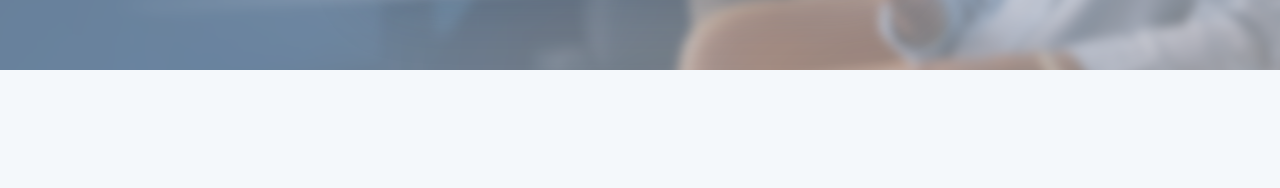
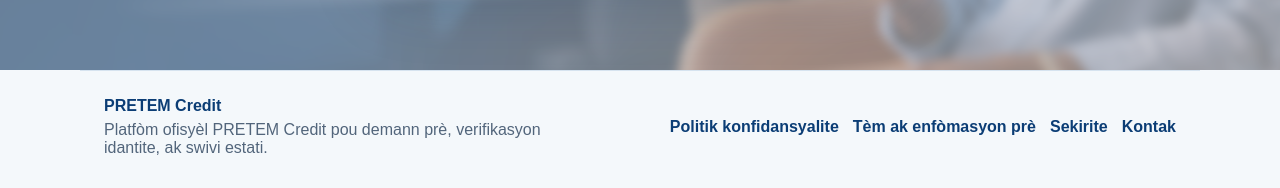
Before and after one commit to slormierparalelgroup-arch/pretem, a Next.js app: page / in a window 1280 px wide. Shown: the part 646-834 px from the top of the page. Before the commit the page ends 800 px from the top, so only its background shows below. Built offline with nearby package versions, Linux system fonts and the light colour scheme; no server answers.

Commit message:
Show footer on homepage entry screen

```diff
--- a/components/AppChrome.tsx
+++ b/components/AppChrome.tsx
@@ -6,13 +6,16 @@ import { SiteFooter } from "@/components/SiteFooter";
 
 export function AppChrome({ children }: { children: React.ReactNode }) {
   const pathname = usePathname();
-  const isAuthPage = pathname === "/" || pathname === "/login" || pathname === "/signup";
+  const isEntryPage = pathname === "/";
+  const isAuthPage = pathname === "/login" || pathname === "/signup";
+  const hideHeader = isEntryPage || isAuthPage;
+  const hideFooter = isAuthPage;
 
   return (
     <>
-      {isAuthPage ? null : <Header />}
+      {hideHeader ? null : <Header />}
       <main>{children}</main>
-      {isAuthPage ? null : <SiteFooter />}
+      {hideFooter ? null : <SiteFooter />}
     </>
   );
 }
```
